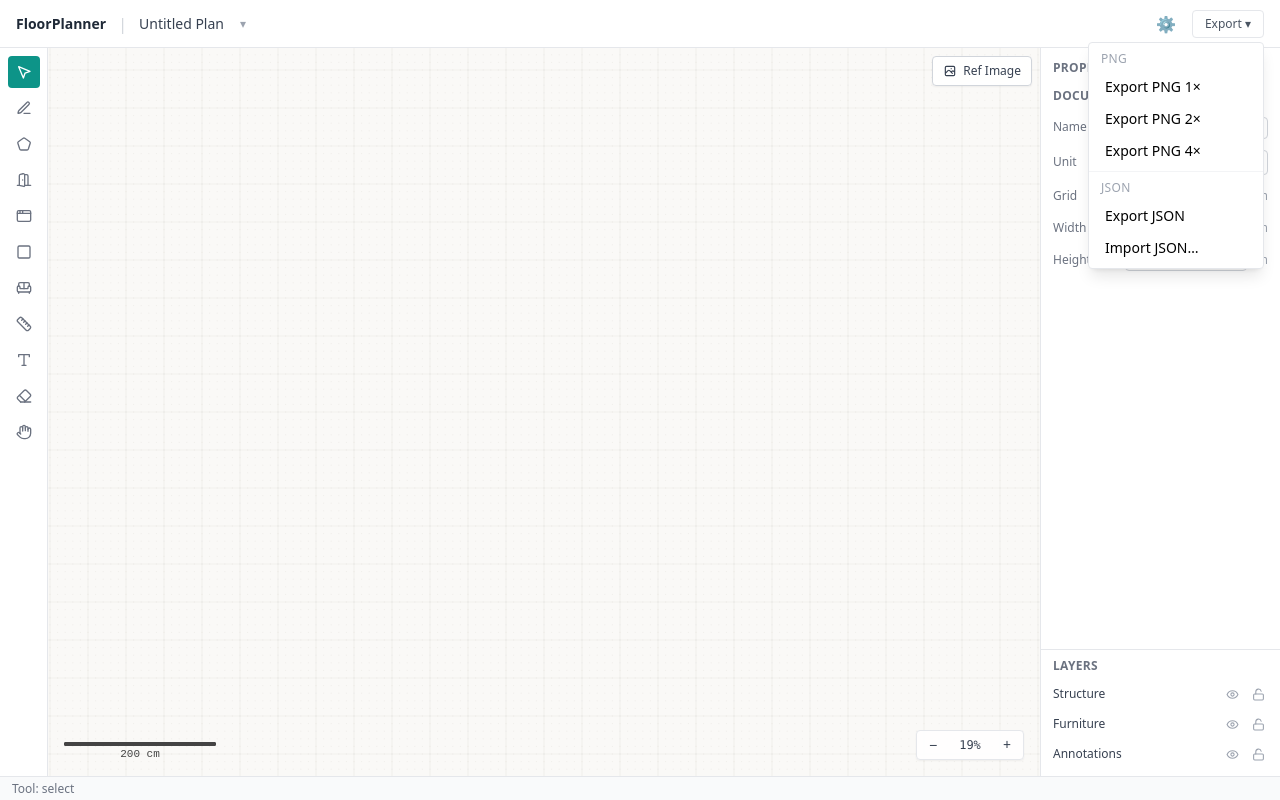
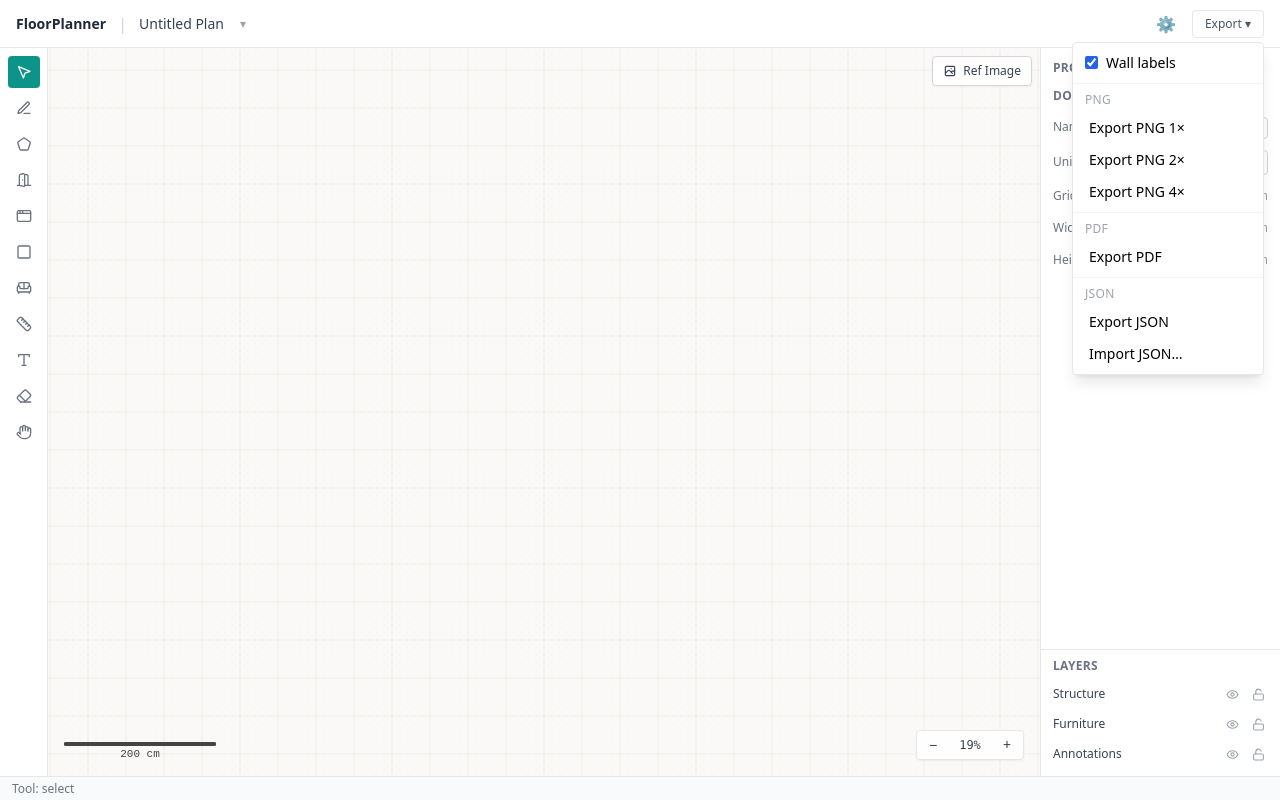
Before and after one commit to zweihan/floorplanner, a React (Vite) app: page / in a window 1280 px wide. Both pictures are taken after a click on the button "Export ▾". Built offline with nearby package versions, Linux system fonts and the light colour scheme.

Commit message:
feat: add wall labels checkbox and PDF export to ExportMenu

```diff
--- a/src/components/ExportMenu.tsx
+++ b/src/components/ExportMenu.tsx
@@ -1,9 +1,10 @@
 import { useRef, useState } from 'react';
 import { useStore } from '../store';
-import { exportPNG } from '../canvas/export';
+import { exportPNG, exportPDF } from '../canvas/export';
 
 export function ExportMenu() {
   const [open, setOpen] = useState(false);
+  const [includeDimensions, setIncludeDimensions] = useState(true);
   const fileInputRef = useRef<HTMLInputElement>(null);
 
   const activePlanId = useStore(s => s.activePlanId);
@@ -16,7 +17,13 @@ export function ExportMenu() {
   function handleExportPNG(scale: 1 | 2 | 4) {
     if (!activePlanId) return;
     setOpen(false);
-    exportPNG(plans[activePlanId], settings, scale);
+    exportPNG(plans[activePlanId], settings, scale, includeDimensions);
+  }
+
+  async function handleExportPDF() {
+    if (!activePlanId) return;
+    setOpen(false);
+    await exportPDF(plans[activePlanId], settings, includeDimensions);
   }
 
   function handleExportJSON() {
@@ -52,7 +59,6 @@ export function ExportMenu() {
       }
     };
     reader.readAsText(file);
-    // Reset so same file can be re-imported
     e.target.value = '';
   }
 
@@ -69,7 +75,21 @@ export function ExportMenu() {
         <>
           {/* Backdrop */}
           <div className="fixed inset-0 z-40" onClick={() => setOpen(false)} />
-          <div className="absolute right-0 top-8 z-50 bg-white border border-gray-200 rounded shadow-lg py-1 w-44">
+          <div className="absolute right-0 top-8 z-50 bg-white border border-gray-200 rounded shadow-lg py-1 w-48">
+
+            {/* Options */}
+            <label className="flex items-center gap-2 px-3 py-1.5 text-sm cursor-pointer hover:bg-gray-50">
+              <input
+                type="checkbox"
+                checked={includeDimensions}
+                onChange={e => setIncludeDimensions(e.target.checked)}
+                className="accent-blue-600"
+              />
+              Wall labels
+            </label>
+            <hr className="my-1 border-gray-100" />
+
+            {/* PNG */}
             <div className="px-3 py-1 text-xs text-gray-400 uppercase tracking-wide">PNG</div>
             {([1, 2, 4] as const).map(scale => (
               <button
@@ -81,6 +101,18 @@ export function ExportMenu() {
               </button>
             ))}
             <hr className="my-1 border-gray-100" />
+
+            {/* PDF */}
+            <div className="px-3 py-1 text-xs text-gray-400 uppercase tracking-wide">PDF</div>
+            <button
+              onClick={handleExportPDF}
+              className="w-full text-left px-4 py-1.5 text-sm hover:bg-gray-50"
+            >
+              Export PDF
+            </button>
+            <hr className="my-1 border-gray-100" />
+
+            {/* JSON */}
             <div className="px-3 py-1 text-xs text-gray-400 uppercase tracking-wide">JSON</div>
             <button
               onClick={handleExportJSON}
```
